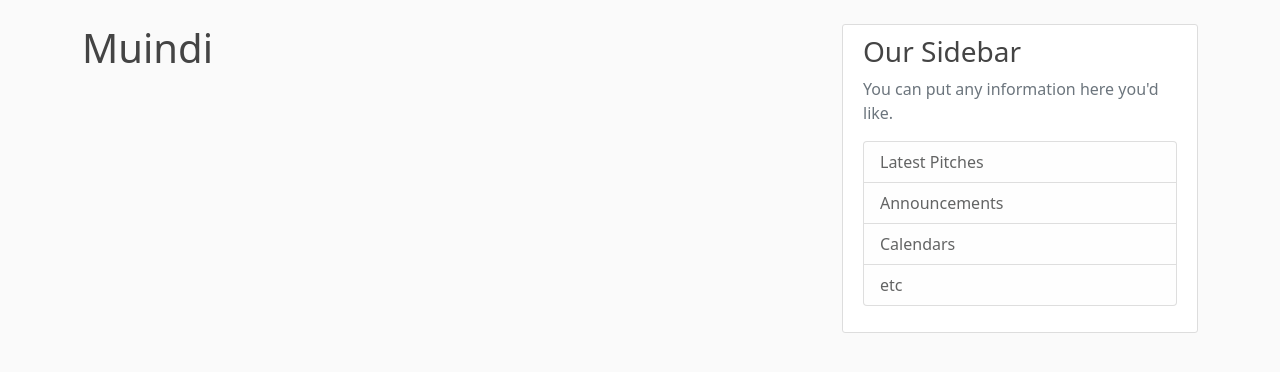
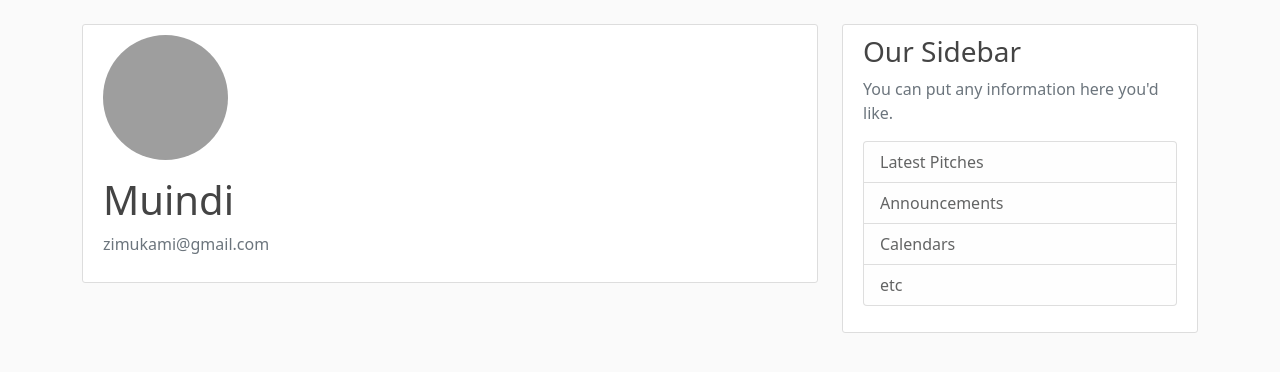
Before and after one commit to ZippMukami/Pitch-App, a Flask app: page /account in a window 1280 px wide. Shown: the part 56-428 px from the top of the page. Run offline with Flask 2, Linux system fonts and the light colour scheme; a user stored in the database is signed in; some libraries are stand-ins or nearby versions; grey boxes are pictures that could not be loaded.

Commit message:
adding default image to user account page.

```diff
--- a/app/templates/account.html
+++ b/app/templates/account.html
@@ -1,5 +1,12 @@
 {% extends "macros.html" %}
 {% block content %}
-      <h1>{{ current_user.username }}</h1>
-
-{% endblock content %}
+<div class="content-section">
+    <div class="media">
+        <img class="rounded-circle account-img" src="{{ image_file }}">
+        <div class="media-body">
+            <h2 class="account-heading">{{ current_user.username }}</h2>
+            <p class="text-secondary">{{ current_user.email }}</p>
+        </div>
+    </div>
+</div>
+    {% endblock content %}
--- a/app/views.py
+++ b/app/views.py
@@ -1,4 +1,6 @@
+from email.mime import image
 from encodings import utf_8
+from fileinput import filename
 from flask import render_template, url_for, flash, redirect, request
 from app import app, db, bcrypt
 from app.forms import RegistrationForm, LoginForm
@@ -72,4 +74,5 @@ def logout():
 @app.route("/account")
 @login_required
 def account():
-    return render_template('account.html', title ='Account')
+    image_file = url_for('static', filename='default_dp/' + current_user.image_file)
+    return render_template('account.html', title ='Account', image_file = image_file)
```
Also changed, not shown: app/static/default_dp/default_image.png (added).
